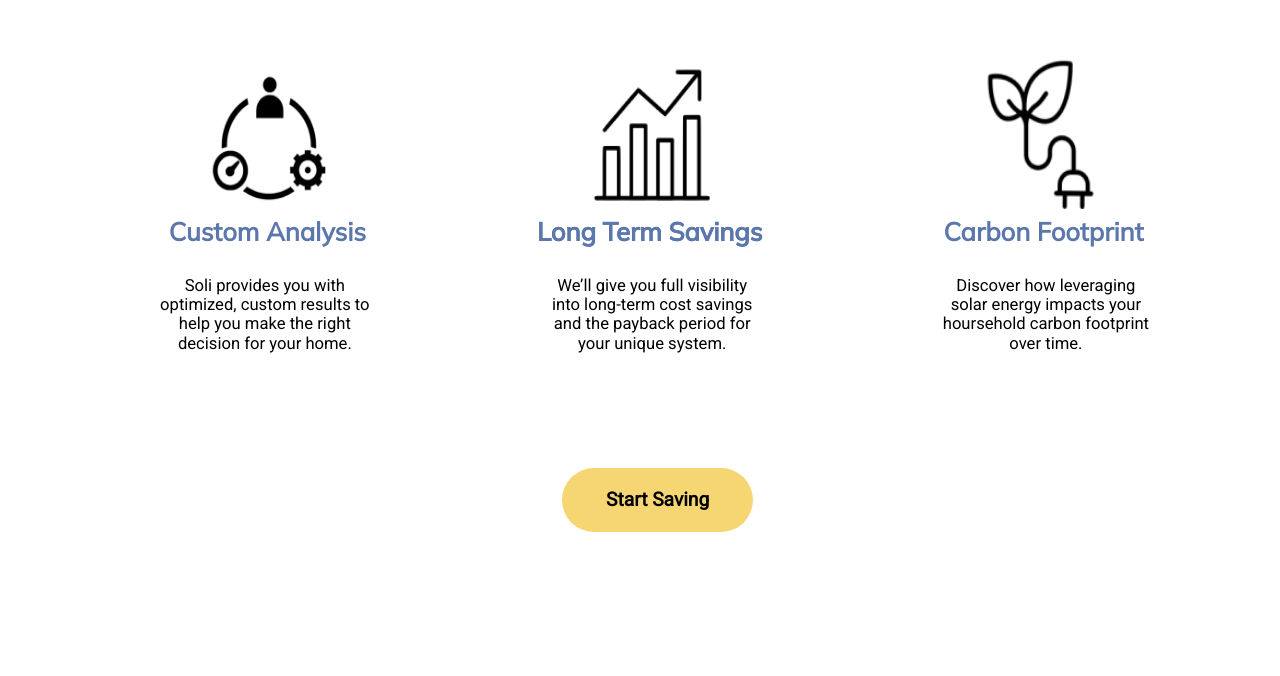
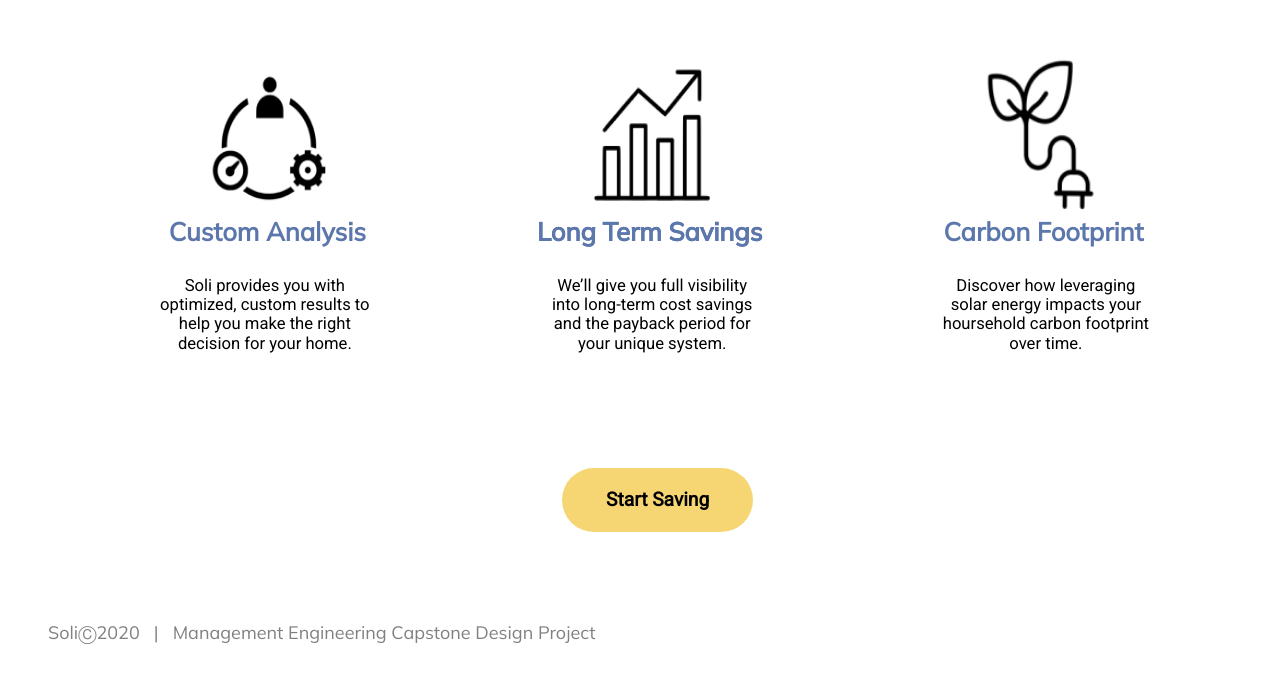
Before and after one commit to tanushree-sharma/fydp-app, a React (Create React App) app: page / in a window 1280 px wide. Shown: the part 924-1600 px from the top of the page. Built offline with nearby package versions, Linux system fonts and the light colour scheme; no server answers.

Commit message:
footer component

```diff
--- a/src/App.css
+++ b/src/App.css
@@ -480,3 +480,25 @@ color: white;
 
   color: #000000;
 }
+
+.footer {
+  position: absolute;
+  clear: both;
+  bottom: 2%;
+  color: #80807F;
+  font-family: 'Mulish';
+  font-weight: 500;
+  font-size: 18px;
+  line-height: 23px;
+  width: 100%;
+
+}
+
+.footer-left {
+  width:100vw;
+  list-style:none;
+  text-align:left;
+  margin-left: 3%;
+  float: left;
+  overflow-x:hidden;
+}
--- /dev/null
+++ b/src/components/Footer.js
@@ -0,0 +1,20 @@
+import React, { Component } from 'react';
+
+class Footer extends Component {
+
+
+    render() {
+        return (
+            <div class="footer">
+                <p class="footer-left">
+                    <a>SoliⒸ2020</a> &nbsp;&nbsp;|&nbsp;&nbsp;&nbsp;
+                    <a>Management Engineering Capstone Design Project</a>
+                </p>
+            </div>
+
+        );
+
+    }
+}
+
+export default Footer
--- a/src/components/mainHomepage.js
+++ b/src/components/mainHomepage.js
@@ -1,10 +1,11 @@
 import React, { Component } from 'react'
 import {Link} from 'react-scroll'
-import graphic from '../homePageGraphic.png'
+import graphic from '../homepageGraphic.png'
 import carbonFootprint from '../carbonFootprintIcon.png'
 import customAnalysis from '../customAnalysisIcon.png'
 import longTermSavings from '../longTermSavingsIcon.png'
 import scrollArrow from '../ScrollArrow.png';
+import Footer from '../components/Footer';
 
 console.log(graphic)
 console.log(carbonFootprint)
@@ -47,6 +48,8 @@ class mainHomepage extends Component {
                 <button type="submit" id="startButton2"> Start Saving </button>
             </form>
 
+            <Footer />
+
         </div>
         )
     }
--- a/src/components/scrollTo.js
+++ b/src/components/scrollTo.js
@@ -1,6 +1,6 @@
 import React, { Component } from 'react'
 import {Link} from 'react-scroll'
-import graphic from '../homePageGraphic.png'
+import graphic from '../homepageGraphic.png'
 import carbonFootprint from '../carbonFootprintIcon.png'
 import customAnalysis from '../customAnalysisIcon.png'
 import longTermSavings from '../longTermSavingsIcon.png'
```
Also changed, not shown: 1 other file (tests, documents, lock files or other folders).
